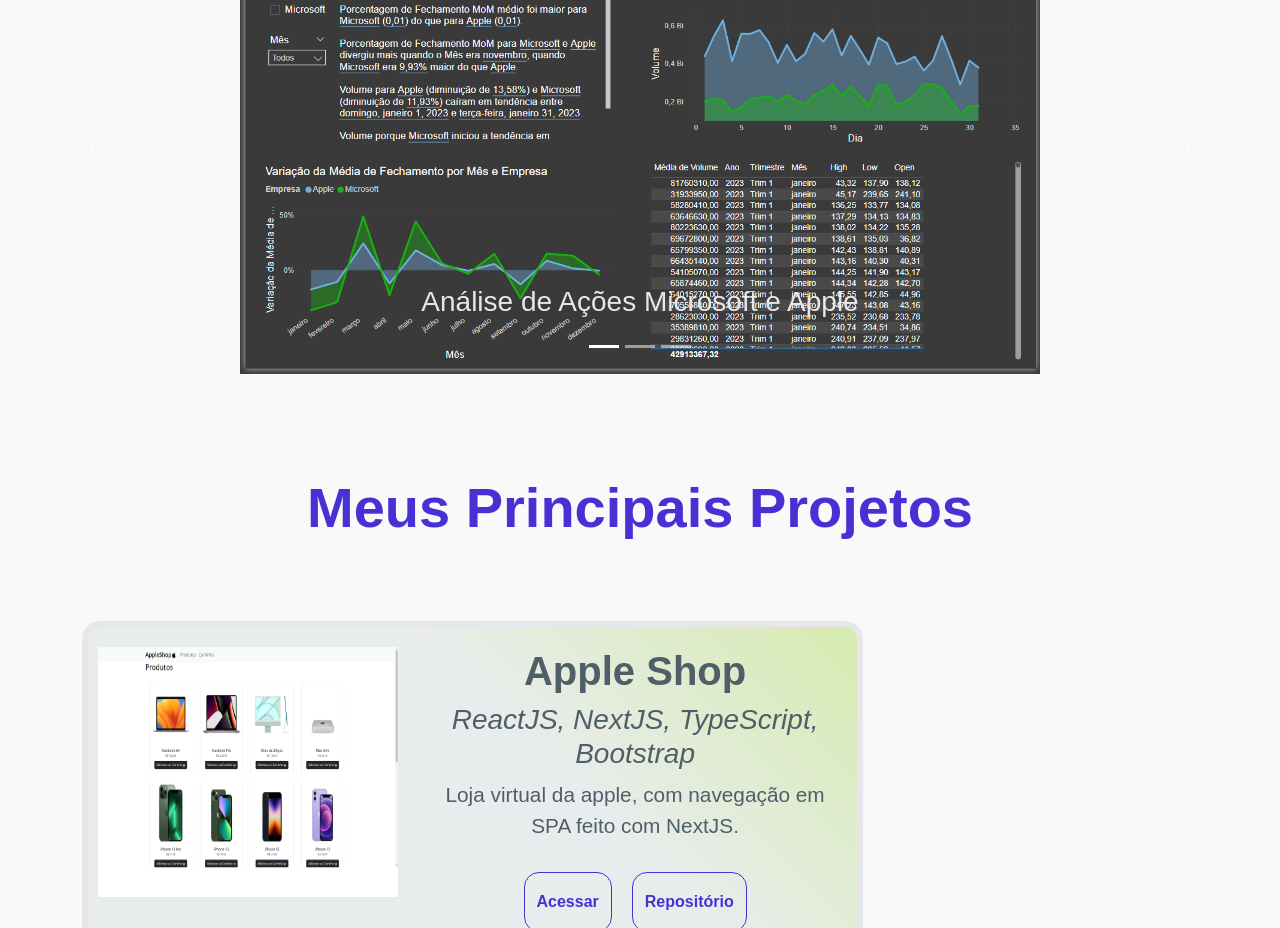
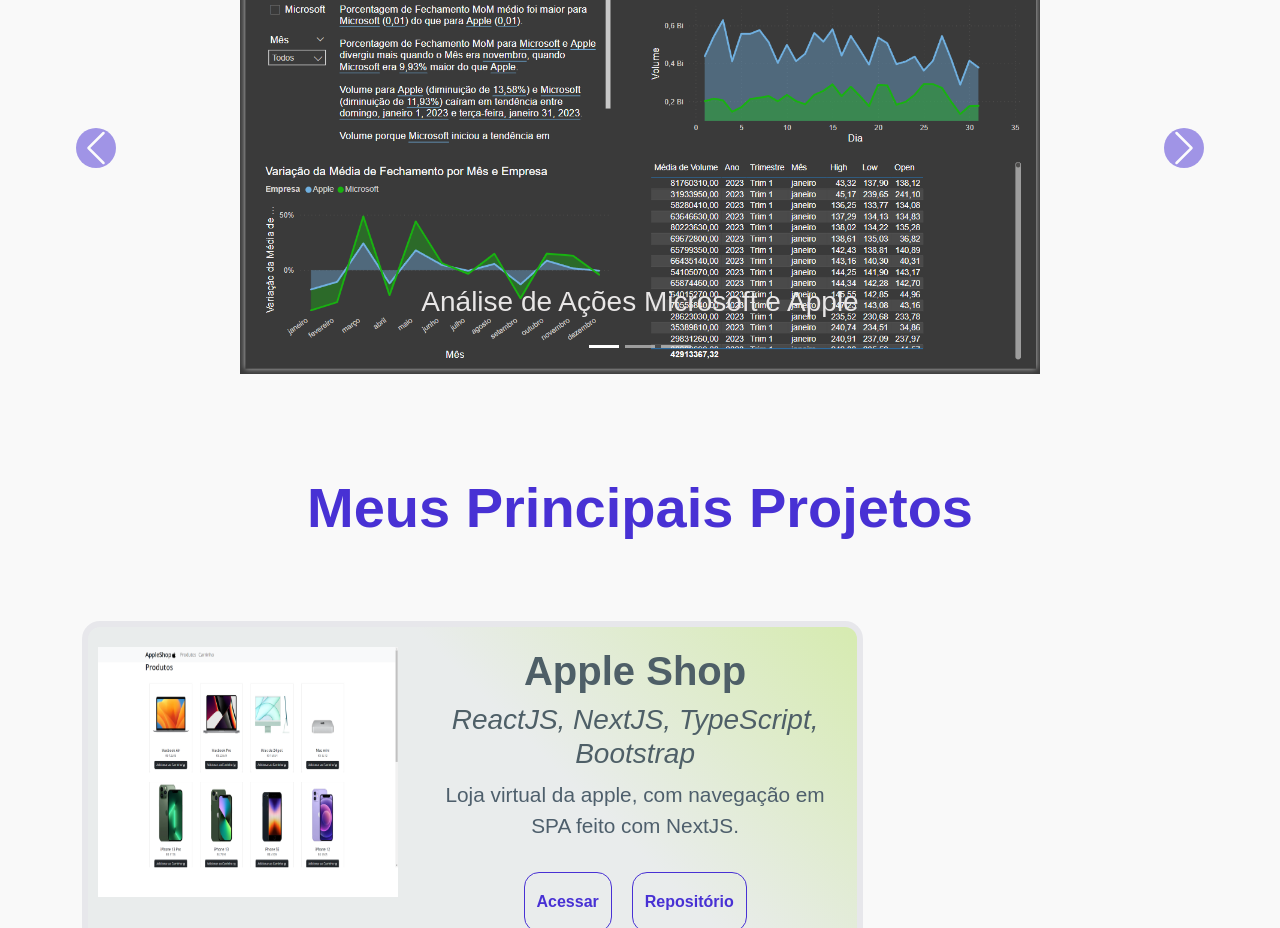
Before and after one commit to Adonccio/portfolio, a React (Vite) app: page / in a window 1280 px wide. Shown: the part 3480-4408 px from the top of the page. Built offline with nearby package versions, Linux system fonts and the light colour scheme; a web font is replaced by a local one.

Commit message:
prev-next button carousel

```diff
--- a/src/App.css
+++ b/src/App.css
@@ -473,6 +473,17 @@
   color: #e8e6e6 !important;
 }
 
+.carousel-control-prev-icon {
+  background-color: #4831D4;
+  border-radius:20px;
+  padding: 20px;
+}
+.carousel-control-next-icon{
+  background-color: #4831D4;
+  border-radius:20px;
+  padding: 20px;
+
+}
 .container1{
   float: left;
   width: 100%;
```
